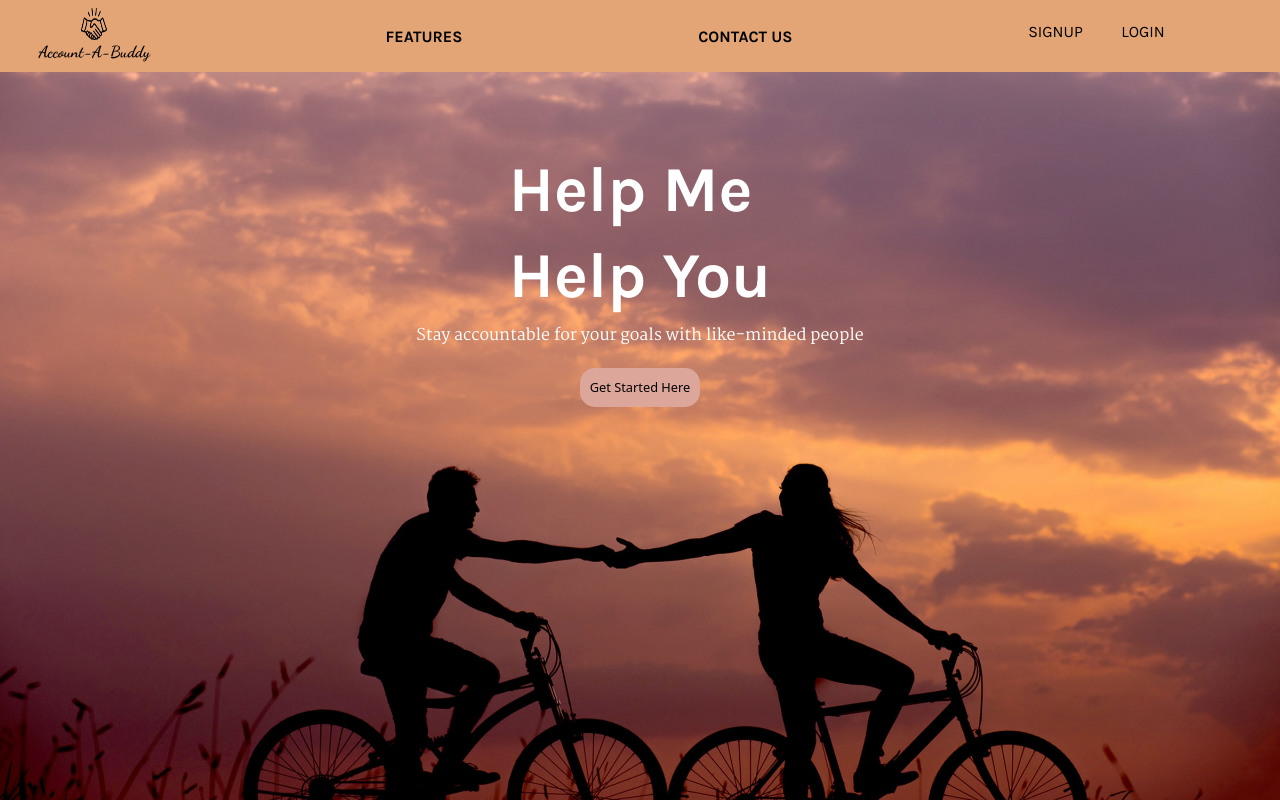
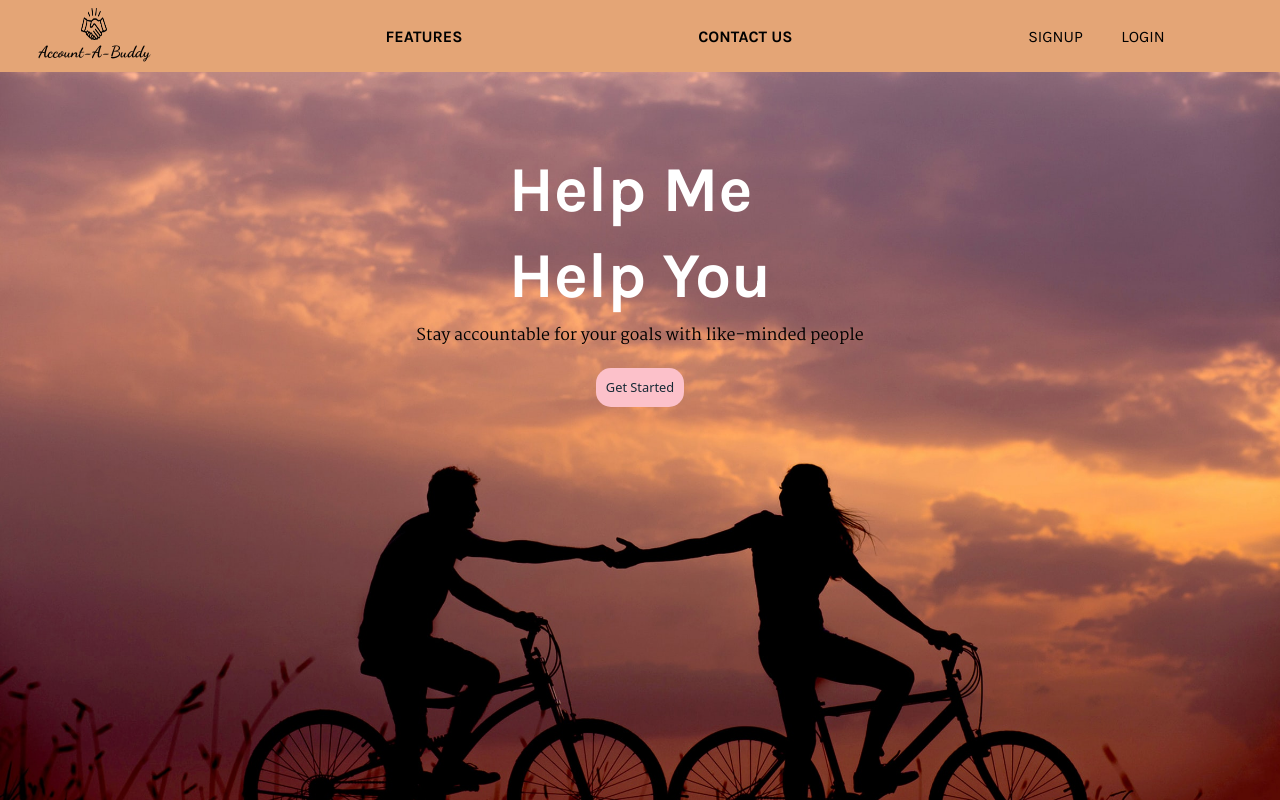
Before and after one commit to zaminku/Account-a-Buddy, a React (Create React App) app in the folder frontend/: page /#/ in a window 1280 px wide. Built offline with nearby package versions, Linux system fonts and the light colour scheme; no server answers.

Commit message:
change main

```diff
--- a/frontend/src/components/main/main.css
+++ b/frontend/src/components/main/main.css
@@ -48,8 +48,8 @@
 .subtext{
     font-size: 2vh;
     font-family: 'Martel', serif;
-    font-weight: 400;
-    color: white;
+    font-weight: 400px;
+    color: black;
 }
 
 .getstarted{
@@ -58,12 +58,11 @@
     padding: 10px;
     margin-top: 20px;
     font-size: 1vw;
-    background-color: #dca69b;
+    color: #152935;
+    background-color: rgb(252, 193, 202);;
 }
 
 .getstarted:hover{
     color:white;
     background-color: #c77857;
-
-    /* background-color: red; */
 }
--- a/frontend/src/components/main/main_page.jsx
+++ b/frontend/src/components/main/main_page.jsx
@@ -17,7 +17,7 @@ class MainPage extends React.Component {
                 </div>
                 <div className="subtext"> Stay accountable for your goals with like-minded people </div>
                 <Link to={`/signup`}>
-                    <button className="getstarted">Get Started Here</button>
+                    <button className="getstarted">Get Started</button>
                 </Link>
             </div>
         );
--- a/frontend/src/components/nav/navbar.css
+++ b/frontend/src/components/nav/navbar.css
@@ -12,7 +12,7 @@
 .navbar-right a, .navbar-right {
     padding-right: 3vw;
     align-items: center;
-    padding-bottom: 10px;
+    /* padding-bottom: 10px; */
 }
 
 .navbar a{
--- a/frontend/src/components/session/login.css
+++ b/frontend/src/components/session/login.css
@@ -2,15 +2,10 @@
     height: 100vh;
     width: 100vw;
     font-family: 'Martel', serif;
-    /* background-color: #fde5d6; */
-    /* background-color: #ccd5d2; */
-    /* color: #698ea2;
-    color: #152935; */
     color: #fde5d6;
     display: flex;
     align-items: center;
     justify-content: center;
-
 }
 
 .card {
@@ -79,7 +74,7 @@
 }
 
 .error-div {
-    font-size: 12px;
+    font-size: 11px;
 }
 
 .account-info {
```
